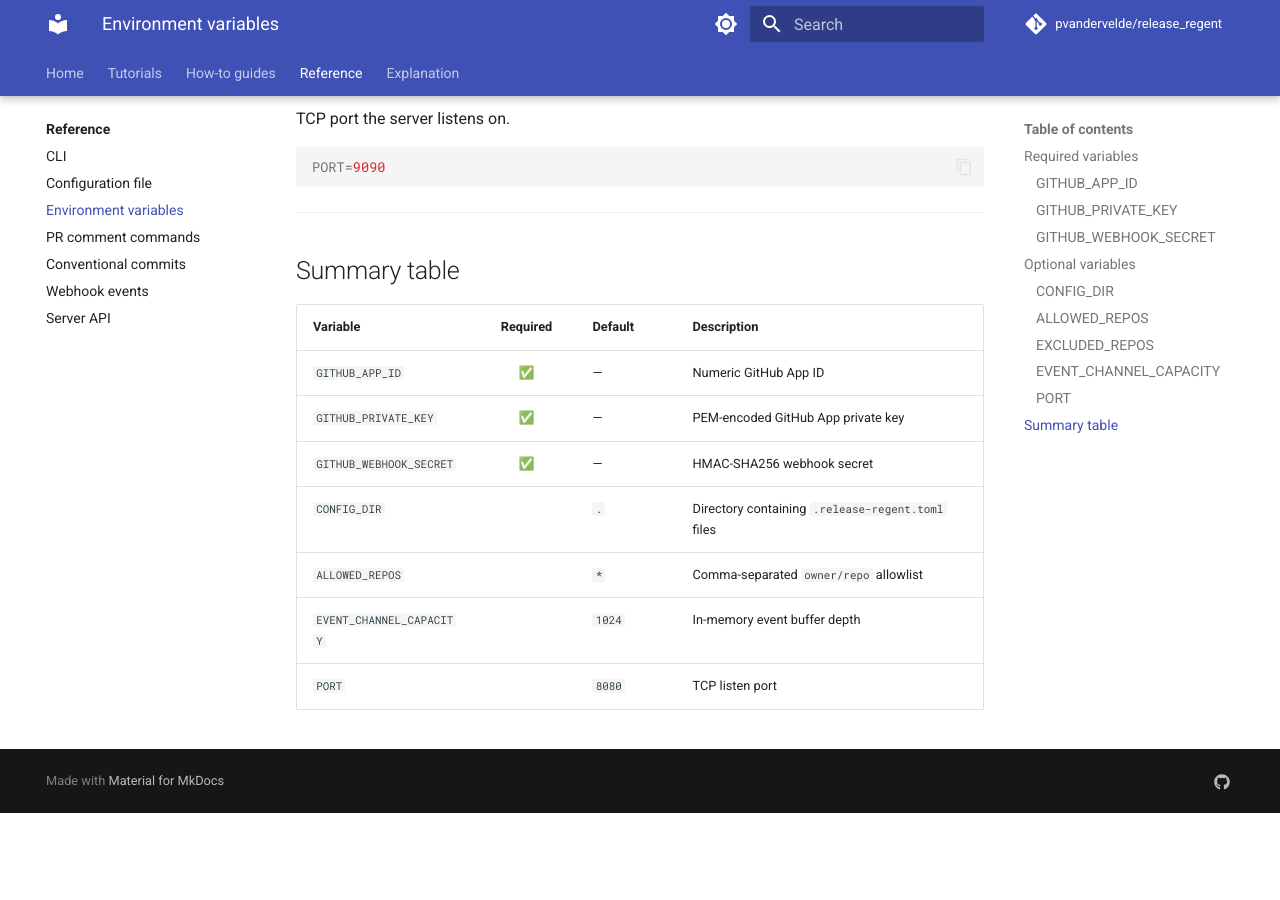
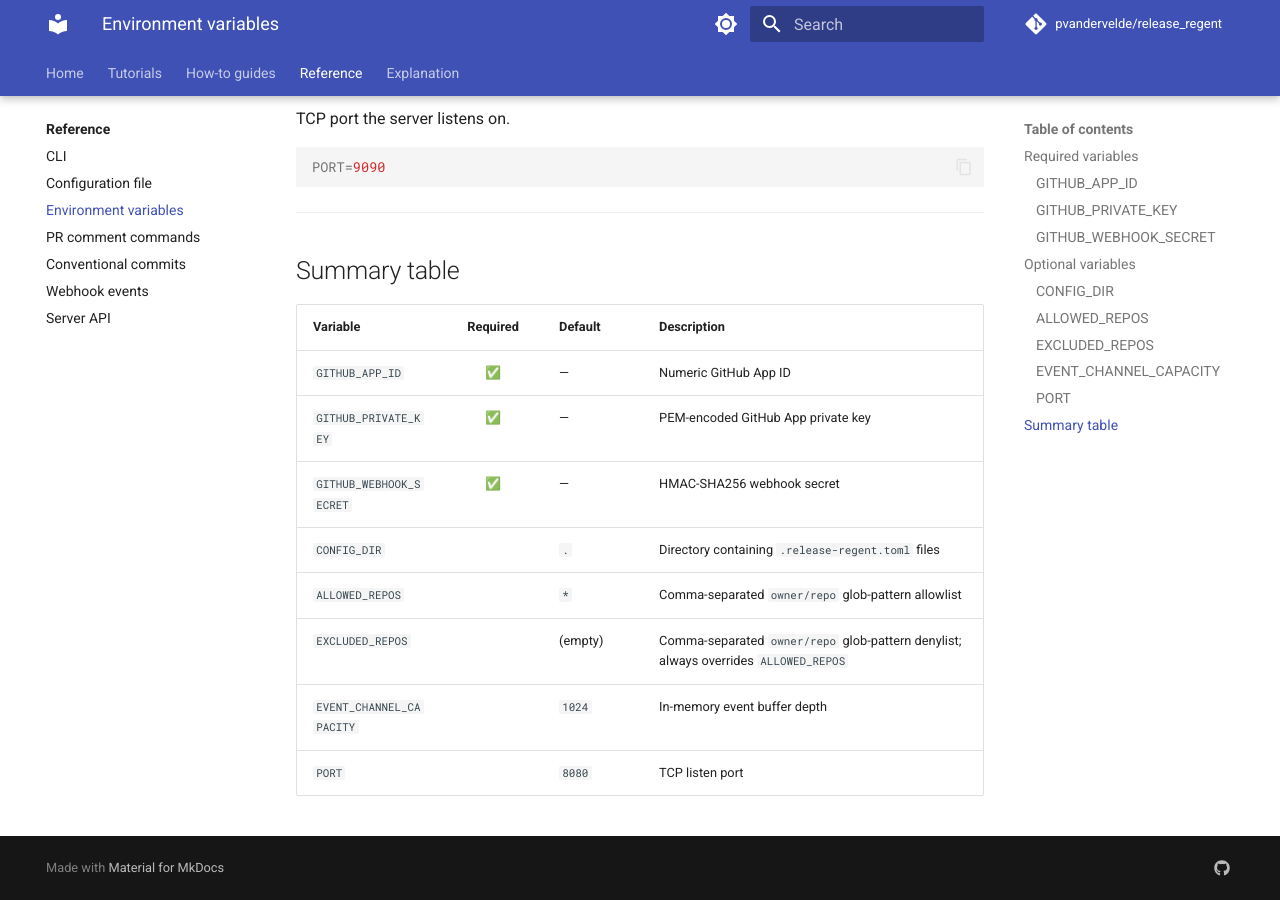
Before and after one commit to pvandervelde/release_regent, an MkDocs documentation site: the page built from docs/user/reference/environment-variables.md, in a window 1280 px wide and 900 px high, scrolled down 3069 px. Built offline with MkDocs 1.6.1 and Material for MkDocs 9.7.7, drawn with Linux system fonts in a browser that asks for light colours; comment, search, counter and statistics services are not loaded; before the commit the page ends 3882 px from its top, so only the background shows below that.

Commit message:
docs(server): add EXCLUDED_REPOS to environment variables summary table
The summary table listed ALLOWED_REPOS but not its EXCLUDED_REPOS
counterpart, added earlier in this branch, leaving it inconsistent
with the section body above it.

Co-Authored-By: Claude Sonnet 5 <noreply@anthropic.com>

```diff
--- a/docs/user/reference/environment-variables.md
+++ b/docs/user/reference/environment-variables.md
@@ -161,6 +161,7 @@ PORT=9090
 | `GITHUB_PRIVATE_KEY` | ✅ | — | PEM-encoded GitHub App private key |
 | `GITHUB_WEBHOOK_SECRET` | ✅ | — | HMAC-SHA256 webhook secret |
 | `CONFIG_DIR` | | `.` | Directory containing `.release-regent.toml` files |
-| `ALLOWED_REPOS` | | `*` | Comma-separated `owner/repo` allowlist |
+| `ALLOWED_REPOS` | | `*` | Comma-separated `owner/repo` glob-pattern allowlist |
+| `EXCLUDED_REPOS` | | (empty) | Comma-separated `owner/repo` glob-pattern denylist; always overrides `ALLOWED_REPOS` |
 | `EVENT_CHANNEL_CAPACITY` | | `1024` | In-memory event buffer depth |
 | `PORT` | | `8080` | TCP listen port |
```
